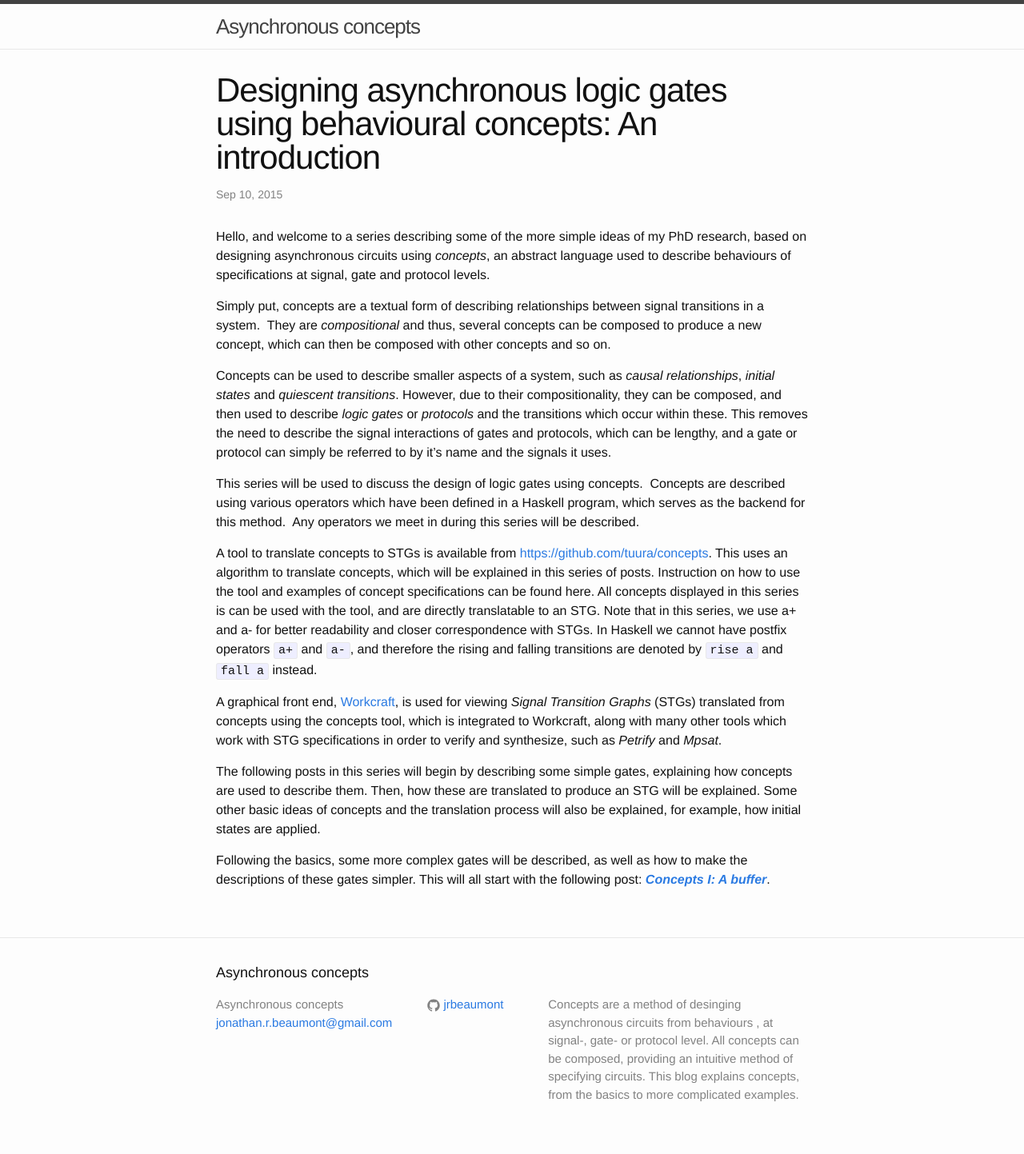
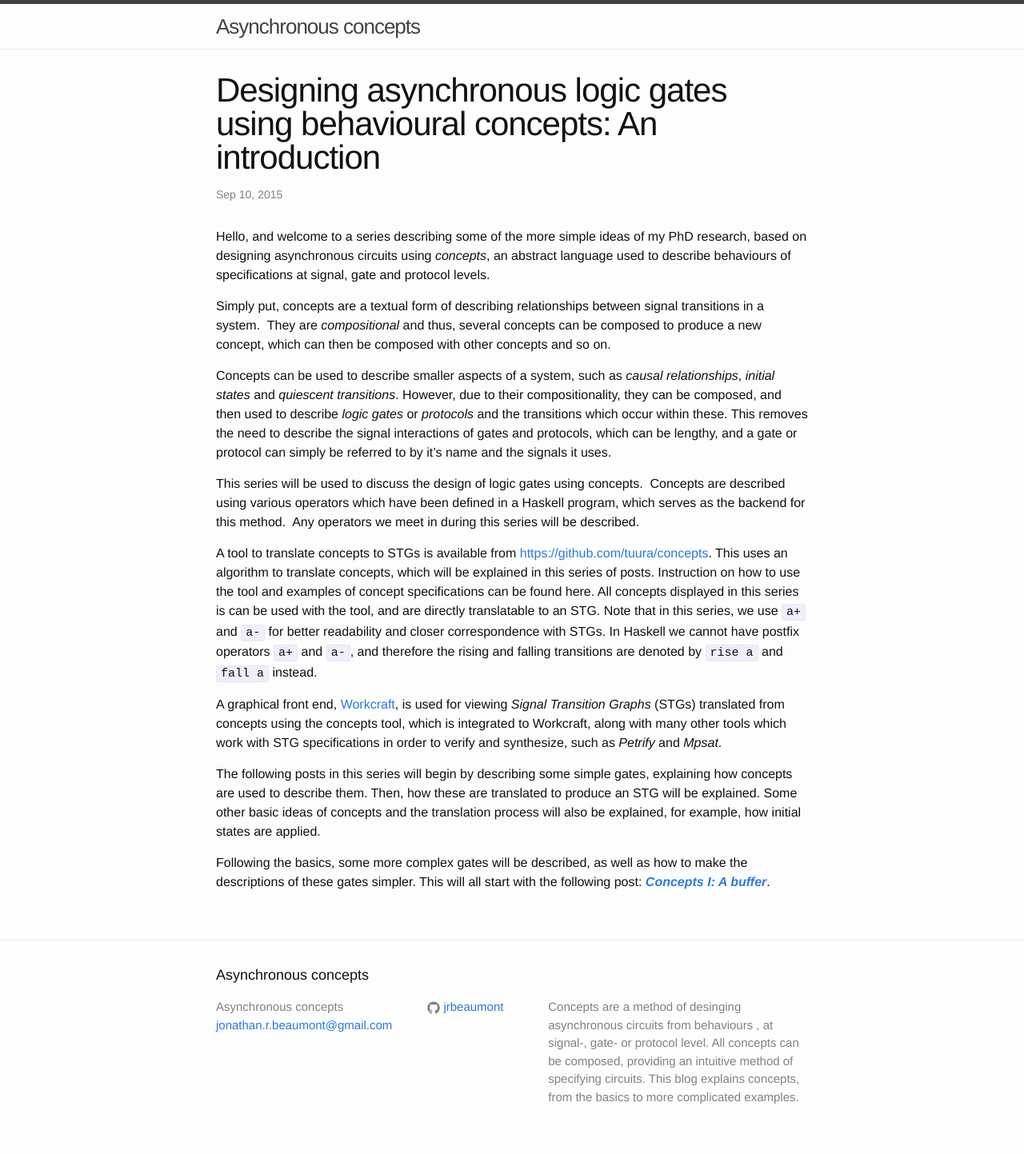
Before and after one commit to jrbeaumont/concepts-blog, a Jekyll site: the page built from _posts/2015-09-10-concepts.md, in a window 1280 px wide. Shown: the whole page at 80% size. Built offline with Jekyll 4.4.1, drawn with Linux system fonts in a browser that asks for light colours.

Commit message:
All instances of `a+` and `a-` are now set as code snippets

```diff
--- a/_posts/2015-09-10-concepts.md
+++ b/_posts/2015-09-10-concepts.md
@@ -36,11 +36,10 @@ This uses an algorithm to translate concepts, which will be explained in this
 series of posts. Instruction on how to use the tool and examples of concept
 specifications can be found here. All concepts displayed in this series is
 can be used with the tool, and are directly translatable to an STG. Note that
-in this series, we use a+ and a- for better readability and closer
+in this series, we use `a+` and `a-` for better readability and closer
 correspondence with STGs. In Haskell we cannot have postfix operators `a+` and
 `a-`, and therefore the rising and falling transitions are denoted by `rise a`
 and `fall a` instead.
-
 
 A graphical front end,
 [Workcraft](http://www.workcraft.org/), is used for
```
